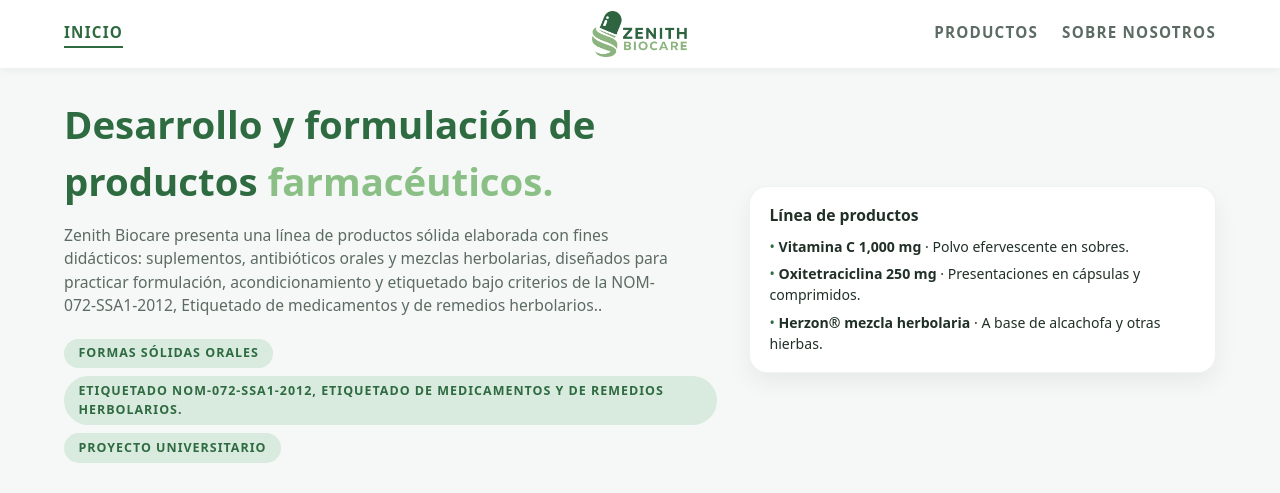
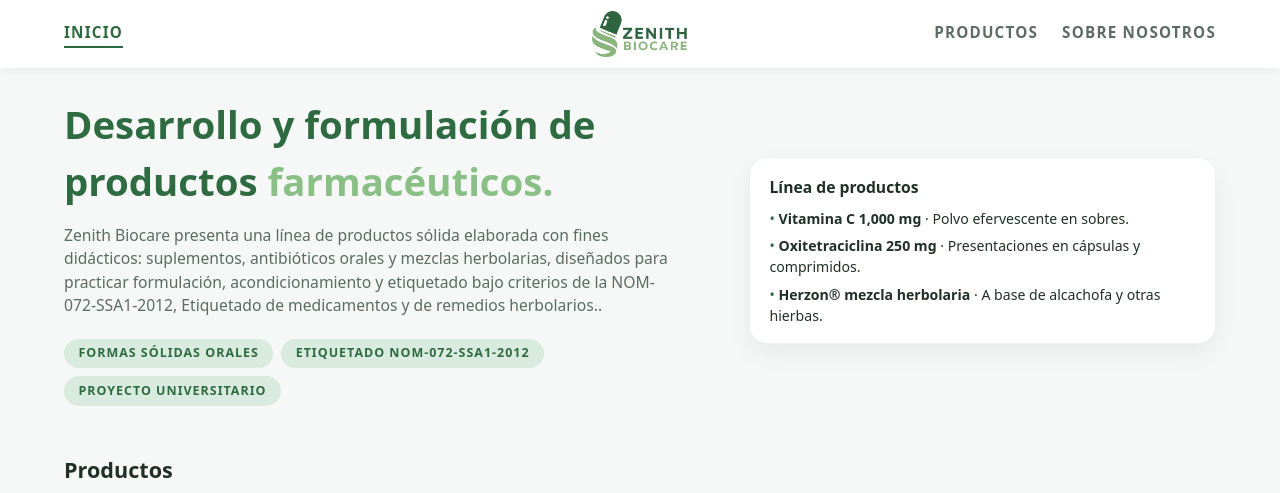
Before and after one commit to ZenithBiocare/ZenithBiocare, a plain HTML site: page index.html in a window 1280 px wide. Shown: the top 493 px of the page. Drawn offline with Linux system fonts and the light colour scheme.

Commit message:
Update index.html

```diff
--- a/index.html
+++ b/index.html
@@ -625,7 +625,7 @@
           </p>
           <div class="hero-badges">
             <span class="badge">Formas sólidas orales</span>
-            <span class="badge">Etiquetado  NOM-072-SSA1-2012, Etiquetado de medicamentos y de remedios herbolarios.</span>
+            <span class="badge">Etiquetado  NOM-072-SSA1-2012</span>
             <span class="badge">Proyecto universitario</span>
           </div>
         </div>
```
